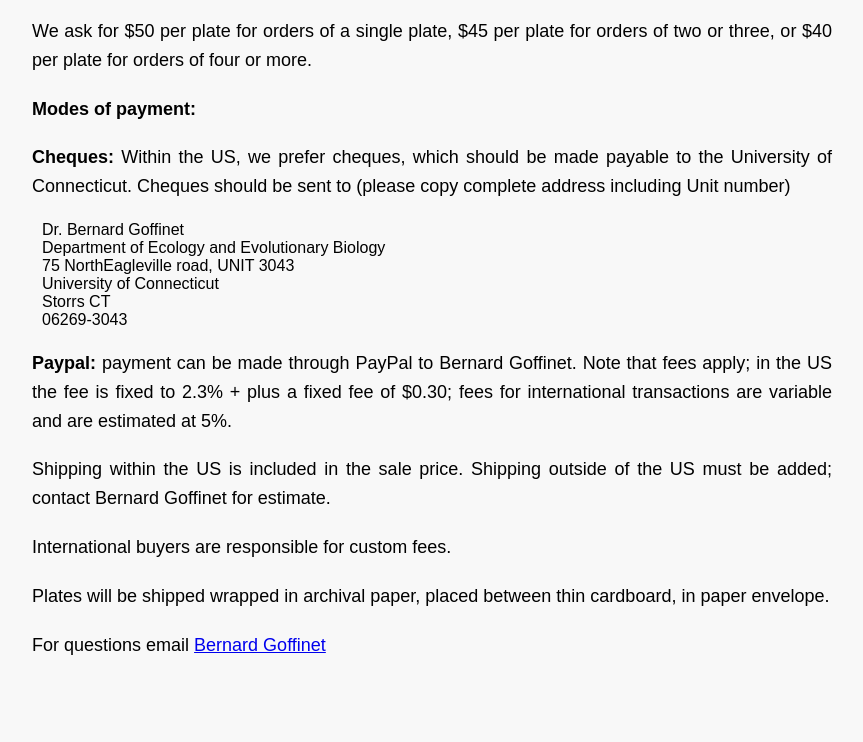
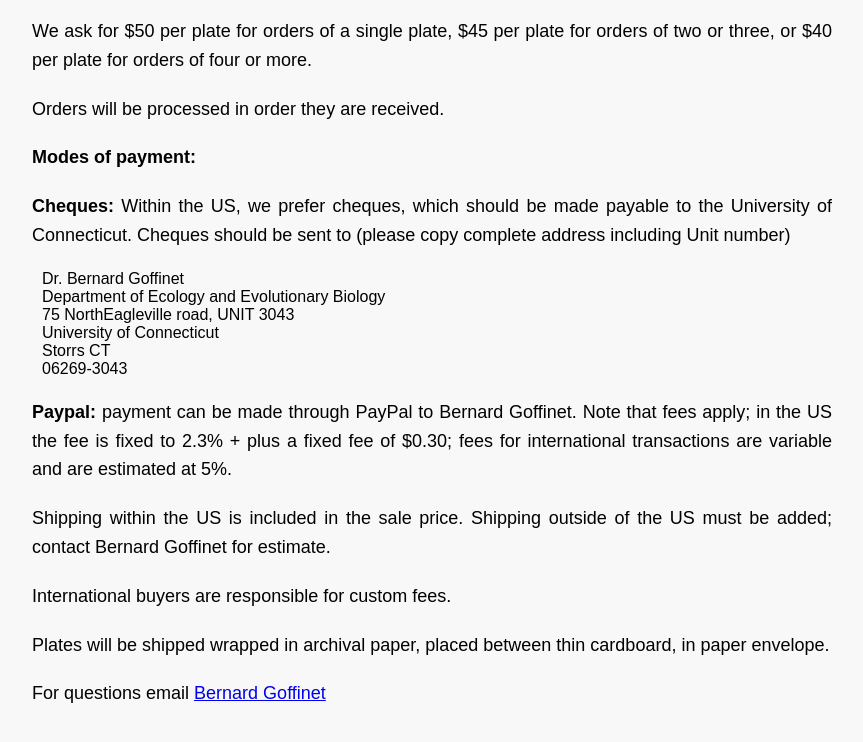
Before and after one commit to Zachary-Muscavitch/Sowerbys-Lichen-Lithographs, a plain HTML site: page index.html in a window 1280 px wide. Shown: the part 1099-1841 px from the top of the page, without its empty margins (208-1071 px from the left). Before the commit the page ends 1798 px from the top, so only its background shows below. Drawn offline with Linux system fonts and the light colour scheme.

Commit message:
Update index.html

```diff
--- a/index.html
+++ b/index.html
@@ -70,7 +70,10 @@ We seek to raise $5,000 in support of student participation in an expedition to
   Despite being over 200 years old, the condition of these vibrant hand-colored copper lithographs is truly exceptional. Given their age, it's quite remarkable that they have only minor condition issues, with some pages slightly yellowed and minor foxing. However, these imperfections are relatively subtle and do not detract from the overall beauty or historical significance of the prints. At the top of each page is a scientific name and a number writen in ink which are old but not original. These marks likely represent a former owner's attempt to bring the prints up to date with the contemporary taxonomy.   </p>
   <p>
   We ask for $50 per plate for orders of a single plate, $45 per plate for orders of two or three, or $40 per plate for orders of four or more.</p>
-<p>  <b>Modes of payment:</b> </p>
+<p>
+  Orders will be processed in order they are received. </p>
+  <p>
+    <b>Modes of payment:</b> </p>
 <p>
 <b>Cheques:</b> Within the US, we prefer cheques, which should be made payable to the University of Connecticut. Cheques should be sent to (please copy complete address including Unit number)
 <div class="indented">
```
